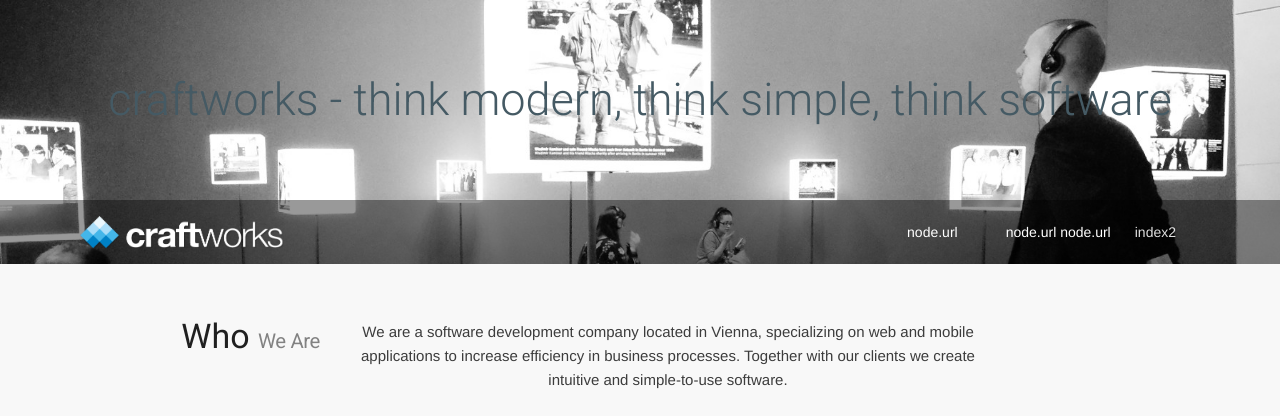
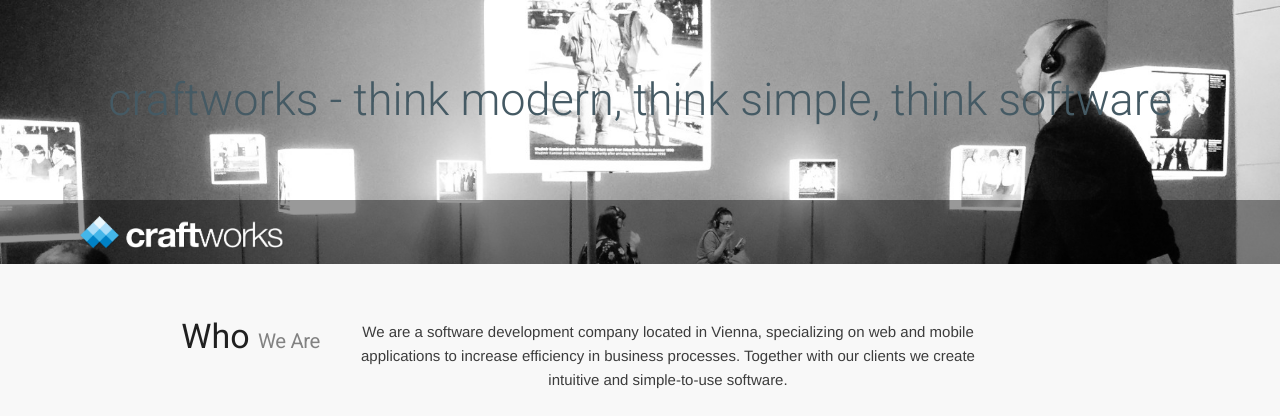
Before and after one commit to craftworks-at/craftworks-at, a Jekyll site: the page built from index2/index.html, in a window 1280 px wide. Shown: the top 416 px of the page. Built offline with Jekyll 4.4.1, drawn with Linux system fonts in a browser that asks for light colours; nearby versions of some CDN libraries; library files that are not in the unit come from our copies.

Commit message:
refactored menu

```diff
--- a/_includes/menu.html
+++ b/_includes/menu.html
@@ -5,11 +5,11 @@
 
 <nav class="mdl-navigation">
     {% for node in site.pages %}
-    node.url
     {% assign node_url_parts = node.url | split: '/' %}
     {% assign node_url_parts_size = node_url_parts | size %}
     {% assign filename = node_url_parts | last %}
-    {% if url_parts_size == node_url_parts_size %}
+    {% assign filetype = node.url | split: '.' | last %}
+    {% if filetype == 'html' or filetype == 'md' %}
     <a class="mdl-navigation__link mdl-color-text--accent-contrast" href='{{node.url}}'>{{node.title}}</a>
     {% endif %}
     {% endfor %}
--- a/css/app.scss
+++ b/css/app.scss
@@ -5,4 +5,4 @@
 @import "variables";
 
 @import "../_layouts/default";
-@import "../index2/index2";
+@import "../index2/index";
```
Also changed, not shown: index2/_index.scss (renamed from index2/_index2.scss), index2/index.html (renamed from index2/index2.html).
